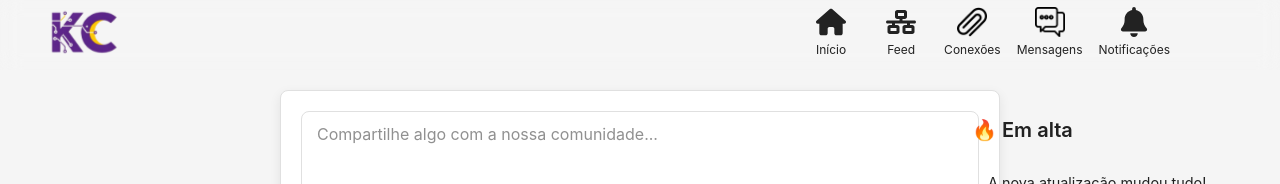
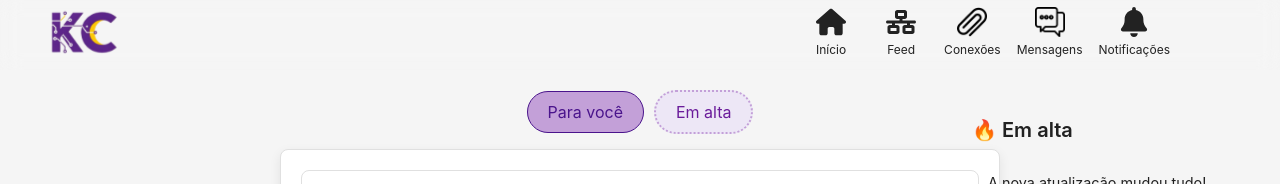
Before and after one commit to Kodecne/kodecne-front-end-react, a React (Vite) app: page /feed in a window 1280 px wide. Shown: the top 184 px of the page. Built offline with nearby package versions, Linux system fonts and the light colour scheme; no server answers.

Commit message:
Agora vai

```diff
--- a/src/components/Feed/Feed.tsx
+++ b/src/components/Feed/Feed.tsx
@@ -7,29 +7,55 @@ import { fetchMe } from "../../services/userService";
 import style from "./Style-PostCard.module.css";
 import { CriarPost } from "./CriarPost";
 import { getPosts } from "../../services/postsService";
+import { useSearchParams } from "react-router-dom";
 
 export function Feed() {
   const [posts, setPosts] = useState<Post[]>([]);
-  const[userData, setUserData] = useState<User | null>(null);
+  const [_, setUserData] = useState<User | null>(null);
+  const [searchParams, setSearchParams] = useSearchParams();
+  const feedType: "foryou" | "trending" = !searchParams.get("type")
+    ? "foryou"
+    : (searchParams.get("type") as "foryou" | "trending");
 
   useEffect(() => {
     async function obterDados() {
-      const user = await fetchMe()
-      const posts = await getPosts()
-      setUserData(user)
-      setPosts(posts)
-      console.log(posts);
-
+      const user = await fetchMe();
+      const posts = await getPosts();
+      setUserData(user);
+      setPosts(
+        feedType === "trending"
+          ? [...posts].sort((a, b) => b.curtidas - a.curtidas)
+          : [...posts].sort(() => Math.random() - 0.5)
+      );
+      console.log(
+        "ForYou Posts:",
+        [...posts].sort(() => Math.random() - 0.5)
+      );
+      console.log(
+        "Trending Posts:",
+        [...posts].sort((a, b) => b.curtidas - a.curtidas)
+      );
     }
-    obterDados()
-  }, [])
-  useEffect(()=>{
-    console.log(userData)
-  }, [userData])
+    obterDados();
+  }, [feedType]);
 
   return (
     <div className={style.feedContainer}>
-      <CriarPost/>
+      <section className={style.feedHeader}>
+        <button
+          onClick={() => setSearchParams({ type: "foryou" })}
+          disabled={feedType === "foryou"}
+        >
+          Para você
+        </button>
+        <button
+          onClick={() => setSearchParams({ type: "trending" })}
+          disabled={feedType === "trending"}
+        >
+          Em alta
+        </button>
+      </section>
+      <CriarPost />
       {posts.map((post) => (
         <PostCard key={post.id} post={post} />
       ))}
--- a/src/components/Feed/Style-PostCard.module.css
+++ b/src/components/Feed/Style-PostCard.module.css
@@ -240,3 +240,28 @@
 :root {
   --cor-primaria-rgb: 106, 27, 154;
 }
+
+.feedHeader {
+  display: flex;
+  justify-content: center;
+  align-items: center;
+  text-align: center;
+  width: 100%;
+  height: auto;
+  column-gap: 10px;
+  margin-bottom: 15px;
+}
+
+.feedHeader button {
+  padding: 10px 20px;
+  background-color: var(--cor-secundaria);
+  color: var(--cor-primaria);
+  border: 2px dotted var(--cor-primaria-clara);
+  border-radius: 80px;
+}
+
+.feedHeader button:disabled {
+  border: 1px solid var(--cor-primaria-escura);
+  background-color: var(--cor-primaria-clara);
+  color: var(--cor-primaria-escura);
+}
```
